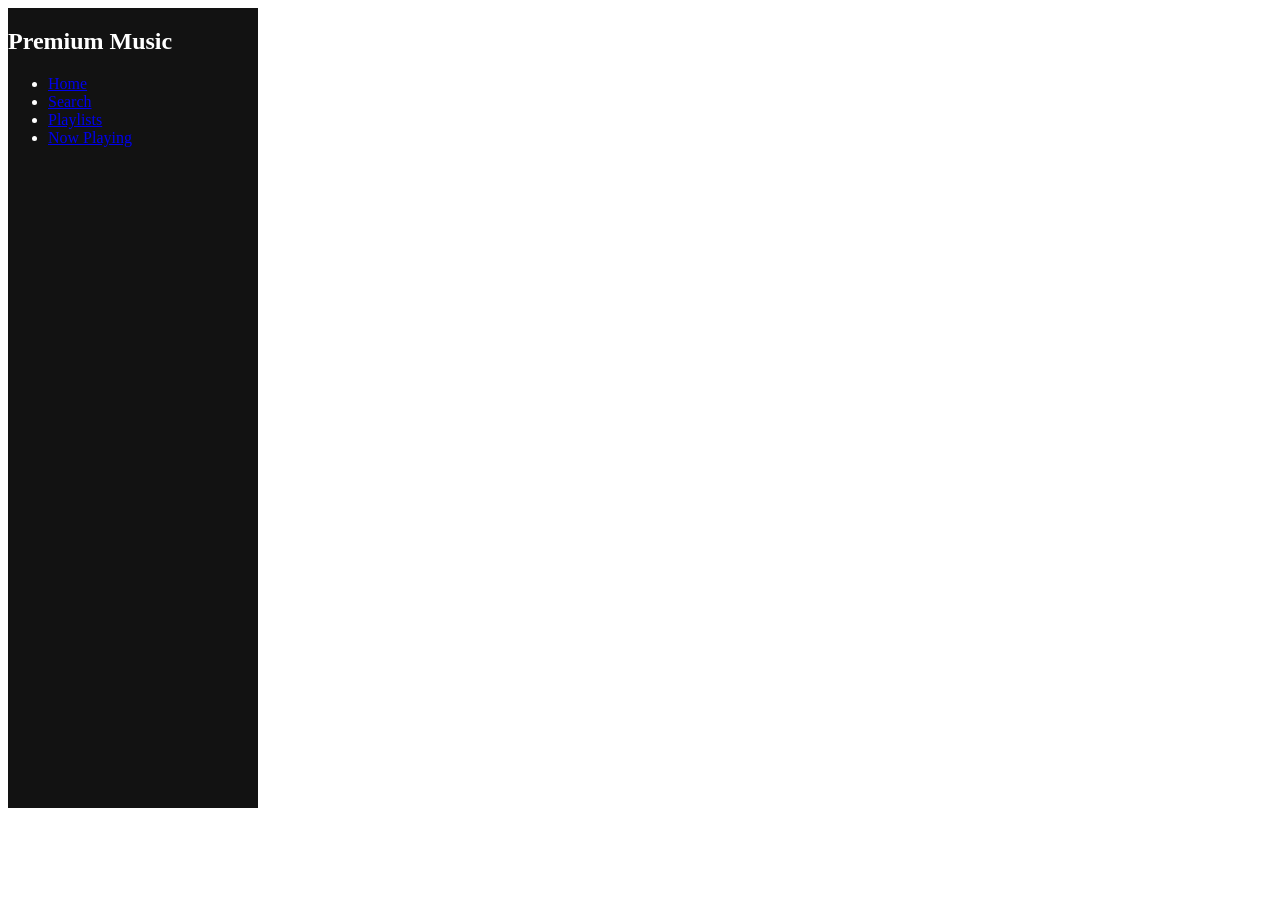
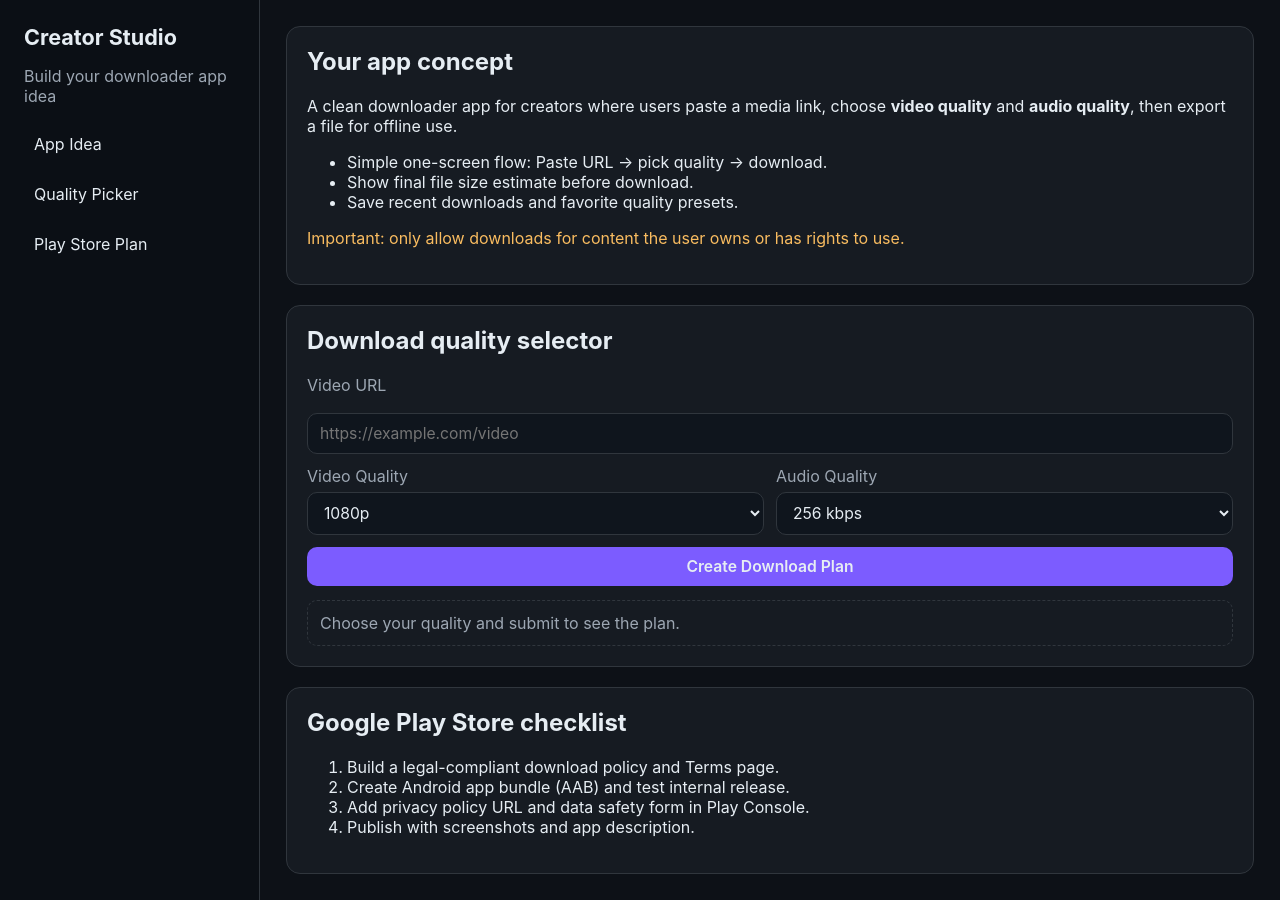
Before and after one commit to kadiwalarman1-rgb/premium-music-streaming-app, a plain HTML site: page index.html in a window 1280 px wide. Before the commit the page ends 800 px from the top, so only its background shows below. Drawn offline with Linux system fonts and the light colour scheme.

Commit message:
Create downloader concept UI with video/audio quality selector

```diff
--- a/index.html
+++ b/index.html
@@ -3,51 +3,85 @@
 <head>
     <meta charset="UTF-8">
     <meta name="viewport" content="width=device-width, initial-scale=1.0">
-    <title>Premium Music Streaming App</title>
+    <title>Creator Downloader Studio</title>
     <link rel="stylesheet" href="styles.css">
 </head>
-<body class="dark-theme">
-    <div class="sidebar">
-        <h2>Premium Music</h2>
+<body>
+    <div class="app-shell">
+        <aside class="sidebar">
+            <h1>Creator Studio</h1>
+            <p>Build your downloader app idea</p>
             <nav>
+                <a href="#idea">App Idea</a>
+                <a href="#quality">Quality Picker</a>
+                <a href="#release">Play Store Plan</a>
+            </nav>
+        </aside>
+
+        <main class="content">
+            <section id="idea" class="card">
+                <h2>Your app concept</h2>
+                <p>
+                    A clean downloader app for creators where users paste a media link, choose
+                    <strong>video quality</strong> and <strong>audio quality</strong>, then export a file for offline use.
+                </p>
                 <ul>
-                <li><a href="#home">Home</a></li>
-                <li><a href="#search">Search</a></li>
-                <li><a href="#playlists">Playlists</a></li>
-                <li><a href="#now-playing">Now Playing</a></li>
+                    <li>Simple one-screen flow: Paste URL → pick quality → download.</li>
+                    <li>Show final file size estimate before download.</li>
+                    <li>Save recent downloads and favorite quality presets.</li>
                 </ul>
-        </nav>
+                <p class="note">Important: only allow downloads for content the user owns or has rights to use.</p>
+            </section>
+
+            <section id="quality" class="card">
+                <h2>Download quality selector</h2>
+                <form id="download-form" class="download-form">
+                    <label for="media-url">Video URL</label>
+                    <input id="media-url" type="url" placeholder="https://example.com/video" required>
+
+                    <div class="grid">
+                        <div>
+                            <label for="video-quality">Video Quality</label>
+                            <select id="video-quality">
+                                <option value="2160p">2160p (4K)</option>
+                                <option value="1440p">1440p</option>
+                                <option value="1080p" selected>1080p</option>
+                                <option value="720p">720p</option>
+                                <option value="480p">480p</option>
+                            </select>
                         </div>
-    <main>
-        <header>
-            <input type="text" id="search-bar" placeholder="Search for songs, artists, albums...">
-        </header>
-        <section id="now-playing">
-            <h3>Now Playing</h3>
-            <p id="current-song">Song Title - Artist</p>
-            <div class="player-controls">
-                <button id="prev">&#9664;</button>
-                <button id="play-pause">&#9654;</button>
-                <button id="next">&#9654;&#9654;</button>
+
+                        <div>
+                            <label for="audio-quality">Audio Quality</label>
+                            <select id="audio-quality">
+                                <option value="320kbps">320 kbps</option>
+                                <option value="256kbps" selected>256 kbps</option>
+                                <option value="192kbps">192 kbps</option>
+                                <option value="128kbps">128 kbps</option>
+                            </select>
                         </div>
-            <div class="progress-container">
-                <input type="range" id="progress-bar" value="0" />
-                <span id="current-time">0:00</span> / <span id="duration">0:00</span>
                     </div>
-            <div class="volume-controls">
-                <input type="range" id="volume-control" value="50" />
+
+                    <button type="submit">Create Download Plan</button>
+                </form>
+
+                <div id="result" class="result" aria-live="polite">
+                    Choose your quality and submit to see the plan.
                 </div>
             </section>
-        <section id="playlists">
-            <h3>Your Playlists</h3>
-            <div class="playlist-management">
-                <button id="add-playlist">+ Add Playlist</button>
-                <ul id="playlist-list">
-                    <!-- Playlist items will be dynamically added here -->
-                </ul>
-            </div>
+
+            <section id="release" class="card">
+                <h2>Google Play Store checklist</h2>
+                <ol>
+                    <li>Build a legal-compliant download policy and Terms page.</li>
+                    <li>Create Android app bundle (AAB) and test internal release.</li>
+                    <li>Add privacy policy URL and data safety form in Play Console.</li>
+                    <li>Publish with screenshots and app description.</li>
+                </ol>
             </section>
         </main>
+    </div>
+
     <script src="script.js"></script>
 </body>
 </html>
--- a/script.js
+++ b/script.js
@@ -1,103 +1,49 @@
-// Script.js
-// Music Player Application
+const form = document.getElementById('download-form');
+const mediaUrlInput = document.getElementById('media-url');
+const videoQualitySelect = document.getElementById('video-quality');
+const audioQualitySelect = document.getElementById('audio-quality');
+const result = document.getElementById('result');
 
-let audio = new Audio();
-let playlist = [];
-let currentTrackIndex = 0;
+const videoSizeMap = {
+    '2160p': 1800,
+    '1440p': 1200,
+    '1080p': 850,
+    '720p': 560,
+    '480p': 300
+};
 
-// DOM Elements
-const playBtn = document.getElementById('play-btn');
-const pauseBtn = document.getElementById('pause-btn');
-const nextBtn = document.getElementById('next-btn');
-const prevBtn = document.getElementById('prev-btn');
-const progressBar = document.getElementById('progress-bar');
-const volumeControl = document.getElementById('volume-control');
-const currentTimeDisplay = document.getElementById('current-time');
-const trackDurationDisplay = document.getElementById('track-duration');
+const audioSizeMap = {
+    '320kbps': 140,
+    '256kbps': 110,
+    '192kbps': 80,
+    '128kbps': 55
+};
 
-// Load playlist from localStorage
-function loadPlaylist() {
-    const storedPlaylist = localStorage.getItem('playlist');
-    if (storedPlaylist) {
-        playlist = JSON.parse(storedPlaylist);
+form.addEventListener('submit', (event) => {
+    event.preventDefault();
+
+    const mediaUrl = mediaUrlInput.value.trim();
+    const videoQuality = videoQualitySelect.value;
+    const audioQuality = audioQualitySelect.value;
+
+    if (!mediaUrl) {
+        result.textContent = 'Please paste a valid media URL first.';
+        return;
     }
-}
 
-// Save playlist to localStorage
-function savePlaylist() {
-    localStorage.setItem('playlist', JSON.stringify(playlist));
-}
+    const totalEstimateMb = (videoSizeMap[videoQuality] + audioSizeMap[audioQuality]).toFixed(0);
 
-// Play a track
-function playTrack(index) {
-    if (index < 0 || index >= playlist.length) return;
-    audio.src = playlist[index].url;
-    audio.play();
-    currentTrackIndex = index;
-    updateTrackInfo();
-}
-
-// Pause the track
-playBtn.addEventListener('click', () => {
-    audio.play();
+    result.innerHTML = `
+        <strong>Download plan ready ✅</strong><br>
+        URL: ${escapeHtml(mediaUrl)}<br>
+        Video: ${videoQuality}<br>
+        Audio: ${audioQuality}<br>
+        Estimated size: ~${totalEstimateMb} MB
+    `;
 });
 
-pauseBtn.addEventListener('click', () => {
-    audio.pause();
-});
-
-// Next track
-nextBtn.addEventListener('click', () => {
-    playTrack((currentTrackIndex + 1) % playlist.length);
-});
-
-// Previous track
-prevBtn.addEventListener('click', () => {
-    playTrack((currentTrackIndex - 1 + playlist.length) % playlist.length);
-});
-
-// Update progress
-audio.addEventListener('timeupdate', () => {
-    const progressPercent = (audio.currentTime / audio.duration) * 100;
-    progressBar.value = progressPercent;
-    currentTimeDisplay.textContent = formatTime(audio.currentTime);
-    trackDurationDisplay.textContent = formatTime(audio.duration);
-});
-
-// Change progress on seek
-progressBar.addEventListener('input', () => {
-    const seekTime = (progressBar.value / 100) * audio.duration;
-    audio.currentTime = seekTime;
-});
-
-// Volume control
-volumeControl.addEventListener('input', () => {
-    audio.volume = volumeControl.value;
-});
-
-// Format time
-function formatTime(seconds) {
-    const minutes = Math.floor(seconds / 60);
-    const secs = Math.floor(seconds % 60);
-    return `${minutes}:${secs < 10 ? '0' : ''}${secs}`;
+function escapeHtml(text) {
+    const div = document.createElement('div');
+    div.textContent = text;
+    return div.innerHTML;
 }
-
-// Auto-play next track when current ends
-audio.addEventListener('ended', () => {
-    playTrack((currentTrackIndex + 1) % playlist.length);
-});
-
-// Search YouTube API for music
-async function searchYouTube(query) {
-    const API_KEY = 'YOUR_API_KEY'; // Replace with your YouTube API key
-    const response = await fetch(`https://www.googleapis.com/youtube/v3/search?part=snippet&q=${query}&key=${API_KEY}`);
-    const data = await response.json();
-    return data.items;
-}
-
-// Initialize playlist on load
-loadPlaylist();
-
-// Sample invocation for testing
-// playlist.push({title: 'Song 1', url: 'song1.mp3'});
-savePlaylist();
--- a/styles.css
+++ b/styles.css
@@ -1,81 +1,146 @@
-.sidebar {
-    background-color: #121212;
-    color: #ffffff;
-    width: 250px;
-    height: 100%;
-    position: fixed;
-    transition: width 0.3s;
+:root {
+    color-scheme: dark;
+    --bg: #0d1117;
+    --panel: #161b22;
+    --panel-soft: #1f2632;
+    --text: #e6edf3;
+    --muted: #9da7b3;
+    --accent: #7c5cff;
+    --accent-hover: #6948f5;
+    --border: #30363d;
 }
 
-.sidebar:hover {
-    width: 300px;
+* {
+    box-sizing: border-box;
+    font-family: Inter, system-ui, -apple-system, Segoe UI, Roboto, sans-serif;
 }
 
-.player {
-    background-color: #1c1c1c;
-    color: #ffffff;
-    display: flex;
-    align-items: center;
-    justify-content: space-between;
-    padding: 10px;
+body {
+    margin: 0;
+    background: var(--bg);
+    color: var(--text);
 }
 
-.playlist {
-    background-color: #1f1f1f;
-    color: #ffffff;
-    padding: 15px;
+.app-shell {
+    display: grid;
+    grid-template-columns: 260px 1fr;
+    min-height: 100vh;
 }
 
-.progress-bar {
-    background-color: #333;
-    height: 5px;
-    border-radius: 5px;
-    margin-top: 10px;
-}
-.progress {
-    background-color: #ff4081;
-    height: 100%;
-    border-radius: 5px;
-    width: 0%;
-    transition: width 0.5s ease;
+.sidebar {
+    padding: 24px;
+    border-right: 1px solid var(--border);
+    background: #0b0f15;
 }
 
-.volume-control {
-    display: flex;
-    align-items: center;
+.sidebar h1 {
+    margin: 0;
+    font-size: 1.35rem;
 }
 
-.volume-slider {
-    -webkit-appearance: none;
-    width: 100px;
-    height: 5px;
-    background: #555;
-    border-radius: 5px;
+.sidebar p {
+    color: var(--muted);
+    margin-bottom: 18px;
 }
 
-.volume-slider::-webkit-slider-thumb {
-    -webkit-appearance: none;
-    height: 15px;
-    width: 15px;
-    background: #ff4081;
-    border-radius: 50%;
-    cursor: pointer;
+.sidebar nav {
+    display: flex;
+    flex-direction: column;
+    gap: 10px;
 }
 
-@media (max-width: 768px) {
+.sidebar a {
+    color: var(--text);
+    text-decoration: none;
+    padding: 10px;
+    border-radius: 8px;
+    background: transparent;
+}
+
+.sidebar a:hover {
+    background: var(--panel-soft);
+}
+
+.content {
+    padding: 26px;
+    display: grid;
+    gap: 20px;
+}
+
+.card {
+    background: var(--panel);
+    border: 1px solid var(--border);
+    border-radius: 14px;
+    padding: 20px;
+}
+
+.card h2 {
+    margin-top: 0;
+}
+
+.note {
+    color: #f9bc60;
+}
+
+.download-form {
+    display: grid;
+    gap: 12px;
+}
+
+label {
+    display: block;
+    margin-bottom: 6px;
+    color: var(--muted);
+}
+
+input,
+select,
+button {
+    width: 100%;
+    border-radius: 10px;
+    border: 1px solid var(--border);
+    background: #0f151d;
+    color: var(--text);
+    padding: 10px 12px;
+    font-size: 0.98rem;
+}
+
+.grid {
+    display: grid;
+    gap: 12px;
+    grid-template-columns: 1fr 1fr;
+}
+
+button {
+    background: var(--accent);
+    border: none;
+    cursor: pointer;
+    font-weight: 600;
+}
+
+button:hover {
+    background: var(--accent-hover);
+}
+
+.result {
+    margin-top: 14px;
+    border: 1px dashed var(--border);
+    border-radius: 10px;
+    padding: 12px;
+    color: var(--muted);
+}
+
+@media (max-width: 900px) {
+    .app-shell {
+        grid-template-columns: 1fr;
+    }
+
     .sidebar {
-        width: 200px;
+        border-right: none;
+        border-bottom: 1px solid var(--border);
     }
-    .player {
-        flex-direction: column;
+
+    .grid {
+        grid-template-columns: 1fr;
     }
 }
-
-@keyframes fadeIn {
-    0% { opacity: 0; }
-    100% { opacity: 1; }
-}
-
-.fade {
-    animation: fadeIn 0.5s ease;
-}
```
Lines whose indentation alone changed are shown as unchanged.
